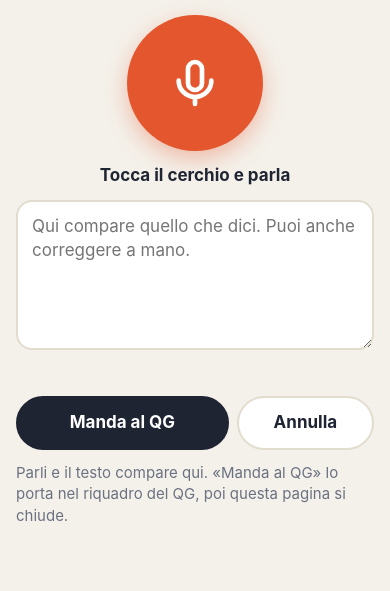
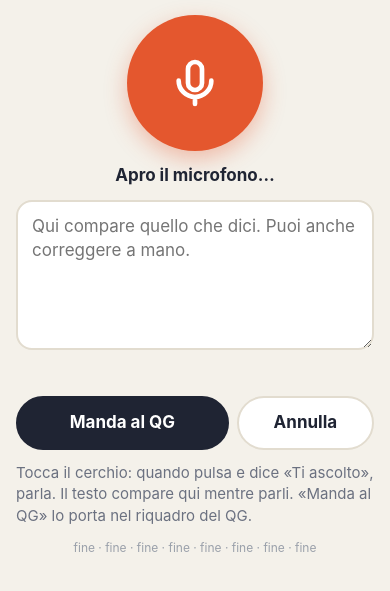
Before and after one commit to GianlucaP17/GianlucaP17.github.io, a plain HTML site: page parla/index.html in a window 390 px wide. Both pictures are taken after a click on the button "Parla". Shown: the part 57-648 px from the top of the page. Drawn offline with Linux system fonts and the light colour scheme.

Commit message:
Parla: si parte toccando il cerchio, ascolto a frasi sull'iPhone, nota tecnica senza parole
Co-Authored-By: Claude Opus 5.5 <noreply@anthropic.com>

```diff
--- a/parla/index.html
+++ b/parla/index.html
@@ -43,6 +43,7 @@ textarea:focus{outline:none;border-color:var(--ink)}
 .b:disabled{opacity:.5}
 #msg{background:#FFF3C4;border-radius:14px;padding:10px 12px;font-size:15px}
 #msg:empty{display:none}
+#diag{font-size:12px;color:#9AA0AA;text-align:center;min-height:1em}
 </style>
 </head>
 <body>
@@ -54,7 +55,8 @@ textarea:focus{outline:none;border-color:var(--ink)}
   <p id="parz"></p>
   <p id="msg" role="status"></p>
   <div class="row"><button class="b pri" id="manda" type="button">Manda al QG</button><button class="b" id="annulla" type="button">Annulla</button></div>
-  <p class="mut">Parli e il testo compare qui. «Manda al QG» lo porta nel riquadro del QG, poi questa pagina si chiude.</p>
+  <p class="mut">Tocca il cerchio: quando pulsa e dice «Ti ascolto», parla. Il testo compare qui mentre parli. «Manda al QG» lo porta nel riquadro del QG.</p>
+  <p id="diag" aria-hidden="true"></p>
 </main>
 <script>
 (function () {
@@ -81,41 +83,61 @@ textarea:focus{outline:none;border-color:var(--ink)}
 
   // ---------- ascolto (riconoscimento vocale del telefono)
   var R = window.SpeechRecognition || window.webkitSpeechRecognition;
-  var rec = null, vuole = false, provaSola = false;
+  var IOS = /iPhone|iPad|iPod/.test(navigator.userAgent) || (navigator.platform === 'MacIntel' && navigator.maxTouchPoints > 1);
+  var rec = null, vuole = false, sessioni = 0, risultati = 0, dopoFine = null;
+  var EV = [];   // registro tecnico: solo nomi di eventi, mai le parole
+  function nota(x) { EV.push(x); if (EV.length > 60) EV.shift(); g('diag').textContent = EV.slice(-8).join(' · '); }
   function stato(x) { st.textContent = x; }
   function micOn(on) { mic.className = on ? 'mic on' : 'mic'; mic.setAttribute('aria-label', on ? 'Basta, ho finito' : 'Parla'); }
   function aggiungi(x) { x = String(x || '').trim(); if (!x) return; t.value = t.value.trim() ? t.value.replace(/\s*$/, ' ') + x : x.charAt(0).toUpperCase() + x.slice(1); }
-  function avvia(automatico) {
-    if (!R) return;
-    provaSola = !!automatico;
-    rec = new R(); rec.lang = 'it-IT'; rec.continuous = true; rec.interimResults = true;
-    rec.onstart = function () { micOn(true); stato('Ti ascolto… tocca il cerchio quando hai finito'); msg.textContent = ''; };
-    rec.onresult = function (e) { var p = ''; for (var i = e.resultIndex; i < e.results.length; i++) { var r = e.results[i]; if (r.isFinal) aggiungi(r[0].transcript); else p += r[0].transcript; } parz.textContent = p; };
-    rec.onerror = function (e) {
-      var c = e && e.error; if (c === 'no-speech' || c === 'aborted') return;
+  function nuovaSessione() {
+    var r = new R(); r.lang = 'it-IT'; r.interimResults = true; r.maxAlternatives = 1;
+    r.continuous = !IOS;   // su iPhone ascolto a frasi e riparto da solo dopo ogni pausa
+    r.onstart = function () { sessioni++; nota('inizio'); micOn(true); stato('Ti ascolto… parla ora'); msg.textContent = ''; };
+    r.onaudiostart = function () { nota('audio'); };
+    r.onsoundstart = function () { nota('suono'); };
+    r.onspeechstart = function () { nota('voce'); };
+    r.onnomatch = function () { nota('non capito'); };
+    r.onresult = function (e) {
+      var p = '';
+      for (var i = e.resultIndex; i < e.results.length; i++) { var x = e.results[i]; if (x.isFinal) { aggiungi(x[0].transcript); risultati++; } else p += x[0].transcript; }
+      parz.textContent = p; nota('testo ' + risultati + (p ? '+' : ''));
+    };
+    r.onerror = function (e) {
+      var c = e && e.error; nota('errore ' + c);
+      if (c === 'no-speech' || c === 'aborted') return;
       vuole = false;
-      if (provaSola && (c === 'not-allowed' || c === 'service-not-allowed')) { micOn(false); stato('Tocca il cerchio e parla'); return; }
       msg.textContent = c === 'not-allowed' || c === 'service-not-allowed'
-        ? 'Il microfono non è permesso. Su iPhone: Impostazioni › App › Safari › Microfono › Consenti (e «Dettatura» attiva in Impostazioni › Generali › Tastiera).'
-        : c === 'network' ? 'Per capire la voce serve internet: controlla la connessione.' : 'Il microfono si è fermato. Tocca di nuovo il cerchio.';
+        ? 'Il telefono non lascia ascoltare: Impostazioni › App › Safari › Microfono › Consenti, e controlla che «Dettatura» sia attiva (Impostazioni › Generali › Tastiera). Poi tocca di nuovo il cerchio.'
+        : c === 'network' ? 'Per capire la voce serve internet: controlla la connessione.'
+        : c === 'audio-capture' ? 'Il microfono è occupato da un\u2019altra app (chiamata, registrazione…). Chiudila e riprova.'
+        : 'Il microfono si è fermato («' + c + '»). Tocca di nuovo il cerchio.';
     };
-    rec.onend = function () {
+    r.onend = function () {
+      nota('fine');
       if (parz.textContent) { aggiungi(parz.textContent); parz.textContent = ''; }
-      if (vuole) { try { rec.start(); return; } catch (x) { } }
-      vuole = false; micOn(false); stato(t.value.trim() ? 'Fatto: controlla e tocca «Manda al QG»' : 'Tocca il cerchio e parla');
+      if (vuole) {   // riparto (su iPhone dopo ogni frase)
+        try { rec = nuovaSessione(); rec.start(); return; } catch (x) { nota('ripartenza no'); vuole = false; msg.textContent = 'Tocca di nuovo il cerchio per continuare.'; }
+      }
+      micOn(false); stato(t.value.trim() ? 'Fatto: controlla e tocca «Manda al QG»' : 'Tocca il cerchio e parla');
+      if (dopoFine) { var f = dopoFine; dopoFine = null; f(); }
     };
-    vuole = true;
-    try { rec.start(); } catch (x) { vuole = false; micOn(false); if (!automatico) msg.textContent = 'Il microfono non parte: riprova.'; }
+    return r;
   }
-  if (!R) { mic.disabled = true; stato('Qui il riconoscimento vocale non c’è'); msg.textContent = 'Apri questa pagina con Safari sull’iPhone. Intanto puoi scrivere qui sotto e mandarlo al QG.'; }
+  function ferma(poi) {   // fermo con calma, così arrivano le ultime parole
+    if (!rec || !vuole) { if (poi) poi(); return; }
+    vuole = false; dopoFine = poi || null; stato('Un attimo…');
+    try { rec.stop(); } catch (x) { if (dopoFine) { var f = dopoFine; dopoFine = null; f(); } }
+    setTimeout(function () { if (dopoFine) { var f = dopoFine; dopoFine = null; micOn(false); f(); } }, 2500);
+  }
+  if (!R) { mic.disabled = true; stato('Qui il riconoscimento vocale non c\u2019è'); msg.textContent = 'Apri questa pagina con Safari sull\u2019iPhone. Intanto puoi scrivere qui sotto e mandarlo al QG.'; nota('niente riconoscimento'); }
   else stato('Tocca il cerchio e parla');
   mic.addEventListener('click', function () {
     if (!R) return;
-    if (vuole) { vuole = false; stato('Un attimo…'); try { rec.stop(); } catch (x) { } return; }
-    avvia(false);
+    if (vuole) { ferma(); return; }
+    vuole = true; msg.textContent = ''; stato('Apro il microfono…'); nota('tocco');
+    try { rec = nuovaSessione(); rec.start(); } catch (x) { vuole = false; micOn(false); nota('start no: ' + (x && x.name)); msg.textContent = 'Il microfono non parte: riprova.'; stato('Tocca il cerchio e parla'); }
   });
-  var tel = false; try { tel = matchMedia('(pointer: coarse)').matches; } catch (e) { }
-  if (R && tel) { try { avvia(true); } catch (e) { } }   // sul telefono provo a partire da solo
 
   // ---------- lucchetto: AES-GCM per il testo, la sua chiave chiusa con la chiave pubblica del QG
   function b64u(u) { u = new Uint8Array(u); var s = ''; for (var i = 0; i < u.length; i++) s += String.fromCharCode(u[i]); return btoa(s).replace(/\+/g, '-').replace(/\//g, '_').replace(/=+$/, ''); }
@@ -142,21 +164,27 @@ textarea:focus{outline:none;border-color:var(--ink)}
       else { stato('Fatto ✓'); msg.textContent = 'Ora torna alla scheda del QG: trovi il testo nel riquadro.'; }
     }, 1600);
   }
-  var inviato = false;
+  var inviato = false, notaMandata = false;
+  function mandaNota(perche) {   // nota tecnica per Claude: nessuna parola, solo come è andato l'ascolto
+    if (notaMandata) return; notaMandata = true;
+    var ua = navigator.userAgent.replace(/[^A-Za-z0-9 ._\/()-]/g, '').slice(0, 140);
+    imbuca('diag.' + perche + ' | ios ' + IOS + ' | api ' + (!!R) + ' | sessioni ' + sessioni + ' | risultati ' + risultati + ' | ' + EV.join(',') + ' | ' + ua);
+  }
   g('manda').addEventListener('click', function () {
     if (inviato) return;
+    if (vuole) { ferma(function () { g('manda').click(); }); return; }
     var x = (t.value + ' ' + parz.textContent).trim();
-    if (!x) { msg.textContent = 'Non c’è ancora niente: tocca il cerchio e parla.'; return; }
-    vuole = false; try { if (rec) rec.abort(); } catch (e) { }
+    if (!x) { msg.textContent = 'Non c\u2019è ancora niente: tocca il cerchio, aspetta «Ti ascolto» e parla.'; mandaNota('vuoto'); return; }
     inviato = true; g('manda').disabled = true; stato('Mando al QG…');
     chiudi({ t: TOK, x: x, f: F, v: V, n: Date.now() }).then(function (valore) {
       if (!imbuca(valore)) throw new Error('invio');
       try { localStorage.setItem('qg-parla-ultimo', valore); } catch (e) { }
-      stato('Mandato ✓ Torno al QG…'); torna();
+      mandaNota('ok'); stato('Mandato ✓ Torno al QG…'); torna();
     }).catch(function () { inviato = false; g('manda').disabled = false; stato(''); msg.textContent = 'Non riesco a mandarlo: controlla la connessione e riprova.'; });
   });
   g('annulla').addEventListener('click', function () {
     vuole = false; try { if (rec) rec.abort(); } catch (e) { }
+    mandaNota('annullato');
     // avviso il QG che non arriva niente, così non resta ad aspettare
     chiudi({ t: TOK, annulla: true, n: Date.now() }).then(imbuca).catch(function () { });
     stato('Annullato'); torna();
```
